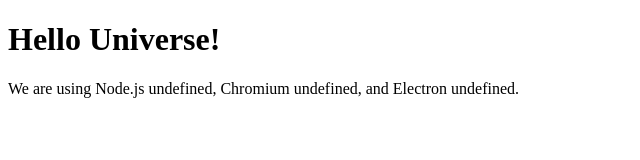
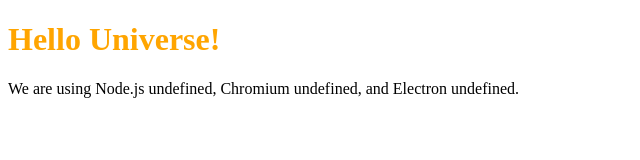
Before and after one commit to yancyknight/electron-start, an Electron app: page index.html in a window 800 px wide. Shown: the whole page, without its empty margins (0-640 px from the left). Drawn offline with Linux system fonts and the light colour scheme.

Commit message:
Added less support.

```diff
--- a/index.html
+++ b/index.html
@@ -3,6 +3,7 @@
   <head>
     <meta charset="UTF-8">
     <title>Hello World!</title>
+    <link rel="stylesheet" href="css/index.css">
   </head>
   <body>
     <h1>Hello Universe!</h1>
--- /dev/null
+++ b/less/index.less
@@ -0,0 +1,3 @@
+h1 {
+    color:orange;
+}
```
Also changed, not shown: package.json (+7 -2 lines), css/index.css (added).
